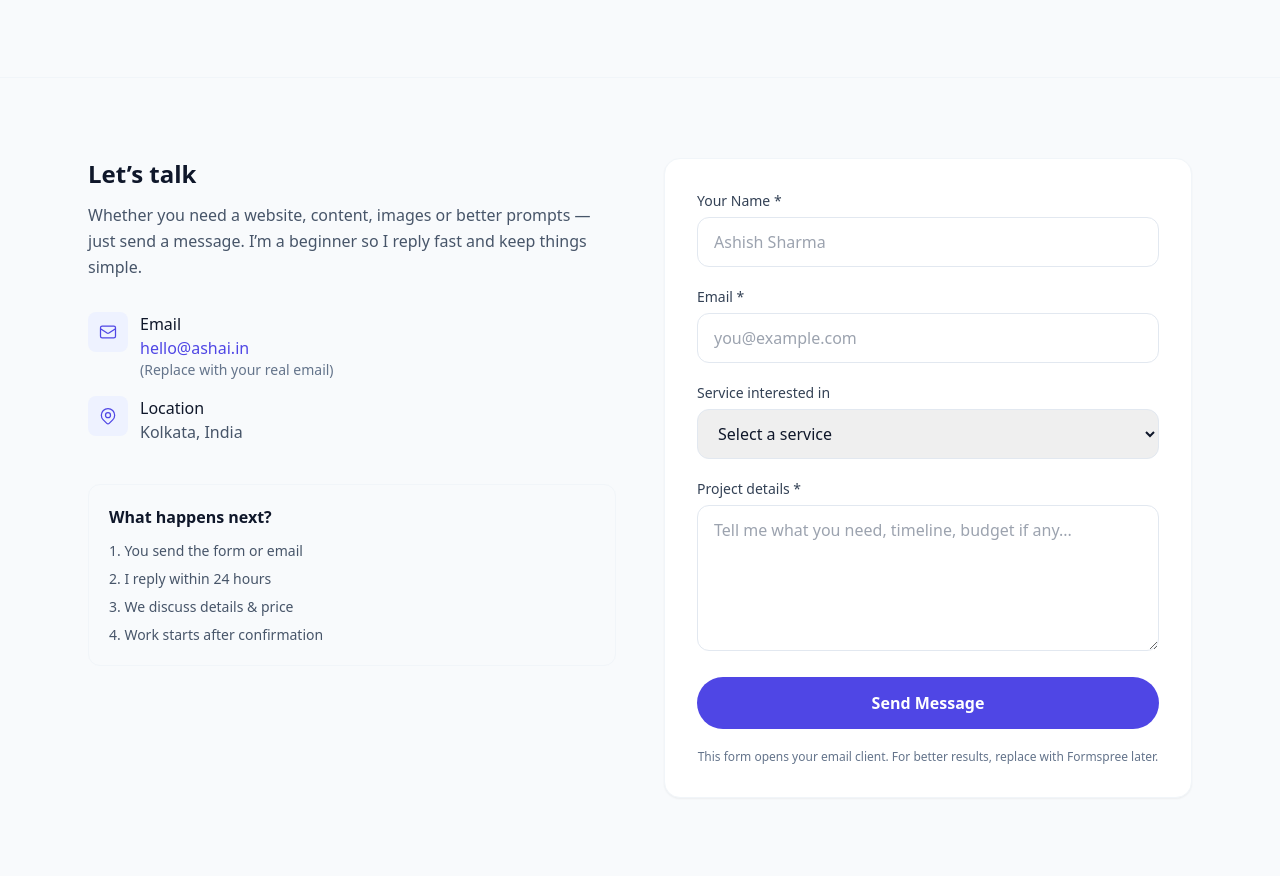
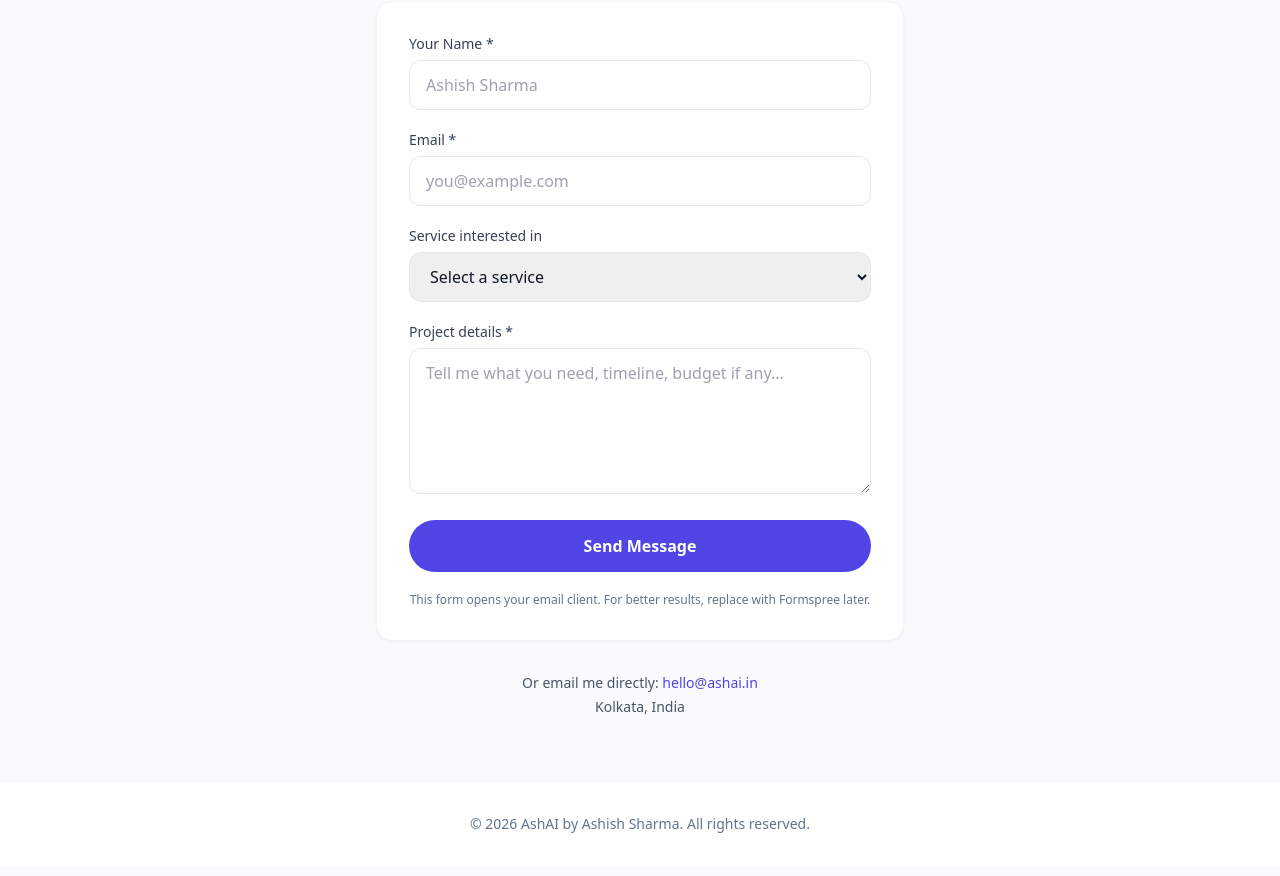
Before and after one commit to ashishshrm4887-spec/ashai, a plain HTML site: page contact.html in a window 1280 px wide. Shown: the part 248-1124 px from the top of the page. Drawn offline with nearby package versions, Linux system fonts and the light colour scheme.

Commit message:
Make contact form the main/top content on Contact page

```diff
--- a/contact.html
+++ b/contact.html
@@ -37,51 +37,11 @@
   </header>
 
   <main>
-    <section class="border-b border-slate-100 bg-slate-50 py-16 md:py-20">
-      <div class="mx-auto max-w-6xl px-4 sm:px-6">
-        <div class="mx-auto max-w-2xl text-center">
-          <h1 class="text-3xl font-bold tracking-tight text-slate-900 sm:text-4xl md:text-5xl">Contact</h1>
-          <p class="mt-4 text-lg text-slate-600">Tell me about your project. I’ll reply with a clear quote.</p>
-        </div>
-      </div>
-    </section>
-
-    <section class="py-16 md:py-20">
-      <div class="mx-auto max-w-6xl px-4 sm:px-6">
-        <div class="grid gap-12 lg:grid-cols-2">
-          <div>
-            <h2 class="text-2xl font-bold text-slate-900">Let’s talk</h2>
-            <p class="mt-3 text-slate-600 leading-relaxed">Whether you need a website, content, images or better prompts — just send a message. I’m a beginner so I reply fast and keep things simple.</p>
-            <div class="mt-8 space-y-4">
-              <div class="flex items-start gap-3">
-                <div class="flex h-10 w-10 items-center justify-center rounded-lg bg-indigo-50 text-indigo-600">
-                  <svg class="h-5 w-5" fill="none" viewBox="0 0 24 24" stroke="currentColor"><path stroke-linecap="round" stroke-linejoin="round" stroke-width="1.5" d="M3 8l7.89 5.26a2 2 0 002.22 0L21 8M5 19h14a2 2 0 002-2V7a2 2 0 00-2-2H5a2 2 0 00-2 2v10a2 2 0 002 2z"/></svg>
-                </div>
-                <div>
-                  <div class="font-medium text-slate-900">Email</div>
-                  <a href="mailto:hello@ashai.in" class="text-indigo-600 hover:underline">hello@ashai.in</a>
-                  <p class="text-sm text-slate-500">(Replace with your real email)</p>
-                </div>
-              </div>
-              <div class="flex items-start gap-3">
-                <div class="flex h-10 w-10 items-center justify-center rounded-lg bg-indigo-50 text-indigo-600">
-                  <svg class="h-5 w-5" fill="none" viewBox="0 0 24 24" stroke="currentColor"><path stroke-linecap="round" stroke-linejoin="round" stroke-width="1.5" d="M17.657 16.657L13.414 20.9a1.998 1.998 0 01-2.827 0l-4.244-4.243a8 8 0 1111.314 0z"/><path stroke-linecap="round" stroke-linejoin="round" stroke-width="1.5" d="M15 11a3 3 0 11-6 0 3 3 0 016 0z"/></svg>
-                </div>
-                <div>
-                  <div class="font-medium text-slate-900">Location</div>
-                  <p class="text-slate-600">Kolkata, India</p>
-                </div>
-              </div>
-            </div>
-            <div class="mt-10 rounded-xl border border-slate-100 bg-slate-50 p-5">
-              <h3 class="font-semibold text-slate-900">What happens next?</h3>
-              <ol class="mt-3 space-y-2 text-sm text-slate-600">
-                <li>1. You send the form or email</li>
-                <li>2. I reply within 24 hours</li>
-                <li>3. We discuss details & price</li>
-                <li>4. Work starts after confirmation</li>
-              </ol>
-            </div>
+    <section class="py-12 md:py-16">
+      <div class="mx-auto max-w-xl px-4 sm:px-6">
+        <div class="text-center mb-8">
+          <h1 class="text-3xl font-bold tracking-tight text-slate-900 sm:text-4xl">Get a Free Quote</h1>
+          <p class="mt-3 text-lg text-slate-600">Tell me about your project. I’ll reply with a clear quote.</p>
         </div>
 
         <div class="rounded-2xl border border-slate-100 bg-white p-6 shadow-sm md:p-8">
@@ -113,6 +73,10 @@
             <p class="text-center text-xs text-slate-500">This form opens your email client. For better results, replace with Formspree later.</p>
           </form>
         </div>
+
+        <div class="mt-8 text-center text-sm text-slate-600">
+          <p>Or email me directly: <a href="mailto:hello@ashai.in" class="font-medium text-indigo-600 hover:underline">hello@ashai.in</a></p>
+          <p class="mt-1">Kolkata, India</p>
         </div>
       </div>
     </section>
```
Lines whose indentation alone changed are shown as unchanged.
